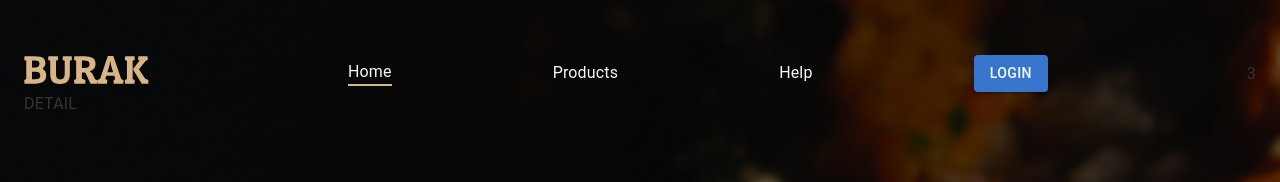
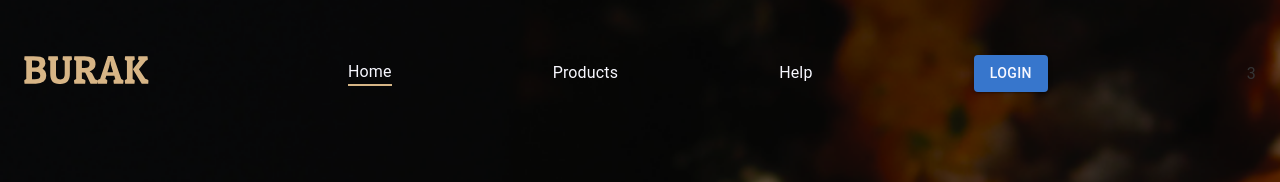
Before and after one commit to sevinchoyazimboevna-source/burak-react, a React (Create React App) app: page / in a window 1280 px wide. Shown: the top 182 px of the page. Built offline with nearby package versions, Linux system fonts and the light colour scheme.

Commit message:
fix: modified root index render logic

```diff
--- a/src/app/App.tsx
+++ b/src/app/App.tsx
@@ -1,7 +1,6 @@
 import React from "react";
-import { Box, Container, Stack, Typography } from "@mui/material";
 import Button from "@mui/material/Button";
-import { RippleBadge } from "./MaterialTheme/styled";
+// import { RippleBadge } from "./MaterialTheme/styled";
 import { Switch, Link, Route, useLocation } from "react-router-dom";
 import { HomePage } from "./screens/homePage";
 import { ProductsPage } from "./screens/productsPage";
@@ -10,9 +9,12 @@ import { UserPage } from "./screens/userPage";
 import { HomeNavbar } from "./components/headers/HomeNavbar";
 import { OtherNavbar } from "./components/headers/OtherNavbar";
 import { Footer } from "./components/footer";
+// @ts-ignore: Allow side-effect CSS import without type declarations
 import "../css/app.css";
+// @ts-ignore: Allow side-effect CSS import without type declarations
 import '../css/navbar.css'
 import { HelpPage } from "./screens/helpPage";
+
 
 function App() {
   const location = useLocation();
--- a/src/app/components/headers/HomeNavbar.tsx
+++ b/src/app/components/headers/HomeNavbar.tsx
@@ -60,7 +60,6 @@ export function HomeNavbar() {
                     <Box>3</Box>
                 </Stack>
 
-                <Stack>DETAIL</Stack>
             </Container>
         </div >
     )
--- a/src/index.tsx
+++ b/src/index.tsx
@@ -1,5 +1,4 @@
 import React from "react";
-import ReactDOM from "react-dom";
 import { Provider } from "react-redux";
 import { store } from "./app/store";
 import App from "./app/App";
@@ -7,11 +6,16 @@ import reportWebVitals from "./reportWebVitals";
 import CssBaseline from "@mui/material/CssBaseline";
 import { ThemeProvider } from "@mui/material/styles";
 import { BrowserRouter as Router } from "react-router-dom";
-
+// @ts-ignore
 import "./css/index.css";
 import theme from "./app/MaterialTheme";
+import { createRoot } from "react-dom/client";
 
-ReactDOM.render(
+const container = document.getElementById("root")
+// @ts-ignore
+const root = createRoot(container)
+
+root.render(
   <React.StrictMode>
     <Provider store={store}>
       <ThemeProvider theme={theme}>
@@ -21,8 +25,7 @@ ReactDOM.render(
         </Router>
       </ThemeProvider>
     </Provider>
-  </React.StrictMode>,
-  document.getElementById("root")
+  </React.StrictMode>
 );
 
 // If you want to start measuring performance in your app, pass a function
```
Also changed, not shown: 1 other file (tests, documents, lock files or other folders).
